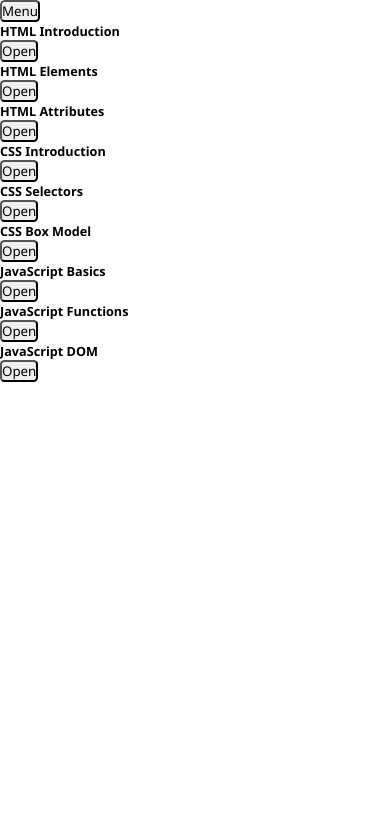
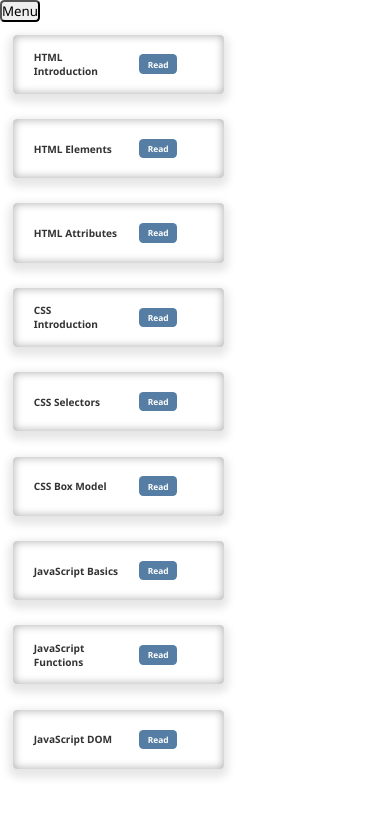
Before and after one commit to jsb-dev/jsb-dev-portfolio, a Vue app: page / in a window 390 px wide. Shown: the top 816 px of the page. Built offline with nearby package versions, Linux system fonts and the light colour scheme.

Commit message:
Adjust styles for TopicCards and implement dynamic responsive rules

```diff
--- a/src/App.vue
+++ b/src/App.vue
@@ -36,5 +36,6 @@ export default {
     width: 100vw;
     height: 100vh;
     overflow: hidden;
+    border-radius: 0;
   }
 </style>
--- a/src/components/topic-list/TopicCard.vue
+++ b/src/components/topic-list/TopicCard.vue
@@ -1,18 +1,33 @@
+<!-- TopicCard is a component with 'topic' and 'brief' props, which returns a product-card-inspired
+container, displaying the value of props.topic as its header. This component has an 'Open' button
+which, when clicked, invokes its own openModal() implementation. This implementation opens a modal
+in the foreground, featuring the value of props.brief in a small article and a 'Close' button to
+invoke its closeModal() implementation. -->
+
 <template>
   <li>
     <div class="card">
-        <h2>{{ topic }}</h2>
-        <button @click="openModal">Open</button>
+      <div class="h2-container">
+        <h2 class="card-title">{{ topic }}</h2>
+      </div>
+      <div class="card-btn-container">
+        <button class="card-btn" @click="openModal">Read</button>
+      </div>
     </div>
 
-      <div v-if="showModal" class="modal">
+    <transition name="fade">
+      <div v-if="showModal" class="modal-overlay">
+        <div class="modal">
           <article>
             {{ brief }}
           </article>
           <button @click="closeModal">Close</button>
         </div>
+      </div>
+    </transition>
   </li>
 </template>
+
 
 <script>
 import { ref } from 'vue';
@@ -49,5 +64,88 @@
 </script>
 
 <style scoped>
-  /* Styling for the card and modal here */
+.card {
+  overflow: hidden;
+  transition: all 0.3s ease;
+  box-shadow: inset 0 0 1rem .1rem rgba(0, 0, 0, 0.3), 0 .5rem 1rem .5rem rgba(0, 0, 0, 0.1);
+  height: 7rem;
+  width: 25rem;
+  position: relative;
+  margin: 1.5rem;
+  z-index: 1;
+  display: flex;
+  align-items: center;
+}
+
+.card:hover {
+  box-shadow: inset 0 0 1rem .5rem rgba(0, 0, 0, 0.8);
+  color: white;
+  background-color: #2c2c2c;
+  border-radius: 2rem;
+  transform: translateY(-5px);
+}
+
+.card:hover .card-title {
+  color: rgb(231, 231, 231);
+}
+
+.card-title {
+  font-size: 1.2rem;
+  color: #333;
+}
+
+.card-btn {
+  background-color: #567ea4;
+  color: #fff;
+  border: none;
+  cursor: pointer;
+  transition: all 0.3s ease;
+  font-size: 1rem;
+  font-weight: 700;
+  padding: 0.5rem 1rem;
+}
+
+.card-btn:hover {
+  background-color: #6f5c90;
+  transform: scale(1.1);
+}
+
+.modal-overlay {
+  position: fixed;
+  display: flex;
+  justify-content: center;
+  align-items: center;
+  top: 0;
+  left: 0;
+  right: 0;
+  bottom: 0;
+  background: rgba(0, 0, 0, 0.7);
+  z-index: 2;
+}
+
+.modal {
+  background: white;
+  padding: 2rem;
+  box-shadow: 0 .5rem 2rem .5rem rgba(0, 0, 0, 0.3);
+  z-index: 3;
+  width: 30rem;
+  height: 20rem;
+}
+
+.fade-enter-active, .fade-leave-active {
+  transition: opacity 0.5s;
+}
+
+.fade-enter, .fade-leave-to {
+  opacity: 0;
+}
+
+.h2-container, .card-btn-container {
+  padding-left: 2.5rem;
+  width: 50%;
+  height: 100%;
+  display: flex;
+  align-items: center;
+}
+
 </style>
--- a/src/components/topic-list/TopicList.vue
+++ b/src/components/topic-list/TopicList.vue
@@ -31,11 +31,19 @@
   </script>
 
   <style scoped>
+  ul {
+    list-style: none;
+    padding: 0;
+    margin: 0;
+    display: flex;
+  }
+
   .vertical-list {
-    /* vertical list styles here */
+    flex-direction: column;
+    justify-content: center;
   }
 
   .horizontal-list {
-    /* horizontal list styles here */
+    justify-content: center;
   }
   </style>
--- a/src/views/HomePage.vue
+++ b/src/views/HomePage.vue
@@ -1,5 +1,6 @@
 <template>
   <div id="home-page">
+    <section :style="listsContainerStyles" id="lists-container">
       <section>
         <TopicList :topicData="htmlTopicData" />
       </section>
@@ -11,11 +12,13 @@
       <section>
         <TopicList :topicData="jsTopicData" />
       </section>
+    </section>
   </div>
 </template>
 
 <script>
-import { ref, onMounted } from 'vue';
+import { ref, onMounted, onBeforeUnmount, computed } from 'vue';
+import { useStore } from 'vuex';
 import TopicList from '@/components/topic-list/TopicList.vue';
 import { htmlTopicData as htmlData, cssTopicData as cssData, jsTopicData as jsData } from '@/data/topic-data.js';
 
@@ -24,6 +27,7 @@ export default {
   TopicList
 },
 setup() {
+  const store = useStore();
   const htmlTopicData = ref([]);
   const cssTopicData = ref([]);
   const jsTopicData = ref([]);
@@ -34,17 +38,49 @@ export default {
     jsTopicData.value = jsData;
   };
 
-    onMounted(loadData);
+  const handleResize = () => {
+    store.dispatch('updateLayout');
+  };
+
+  onMounted(() => {
+    loadData();
+    window.addEventListener('resize', handleResize);
+  });
+
+  onBeforeUnmount(() => {
+    window.removeEventListener('resize', handleResize);
+  });
+
+  const listsContainerStyles = computed(() => {
+    const baseStyles = {
+      display: 'flex',
+      flexWrap: 'wrap',
+      flexDirection: 'row',
+      justifyContent: 'space-between',
+    };
+    if (store.state.viewportIsVertical && store.state.viewportIsPortable) {
+      return {
+        ...baseStyles,
+        flexWrap: 'none',
+        flexDirection: 'column',
+      };
+    } else {
+      return {
+        ...baseStyles,
+        flexDirection: 'row',
+      };
+    }
+  });
 
   return {
     htmlTopicData,
     cssTopicData,
-      jsTopicData
+    jsTopicData,
+    listsContainerStyles
   };
 }
 };
 </script>
-
 
 <style scoped>
 #home-page {
```
Lines whose indentation alone changed are shown as unchanged.
